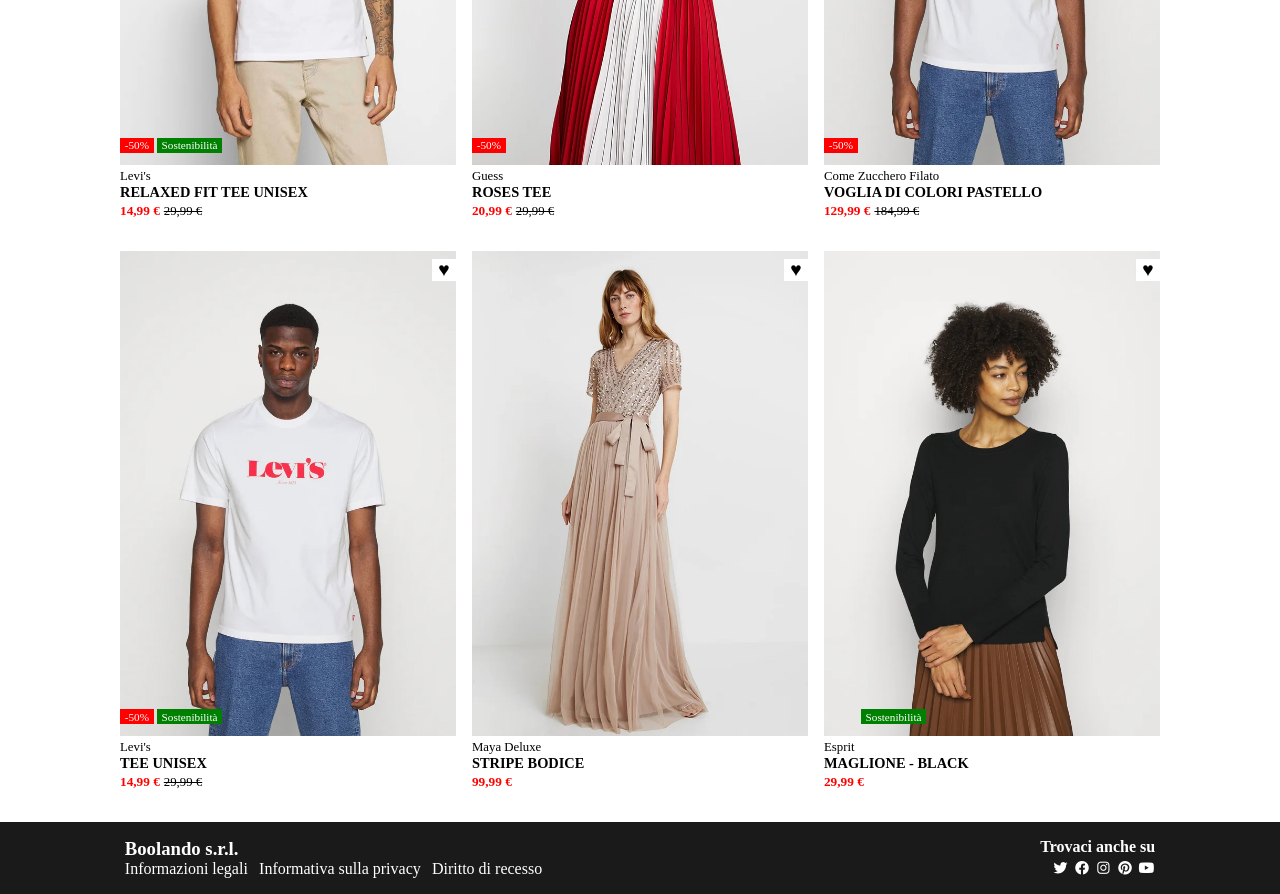
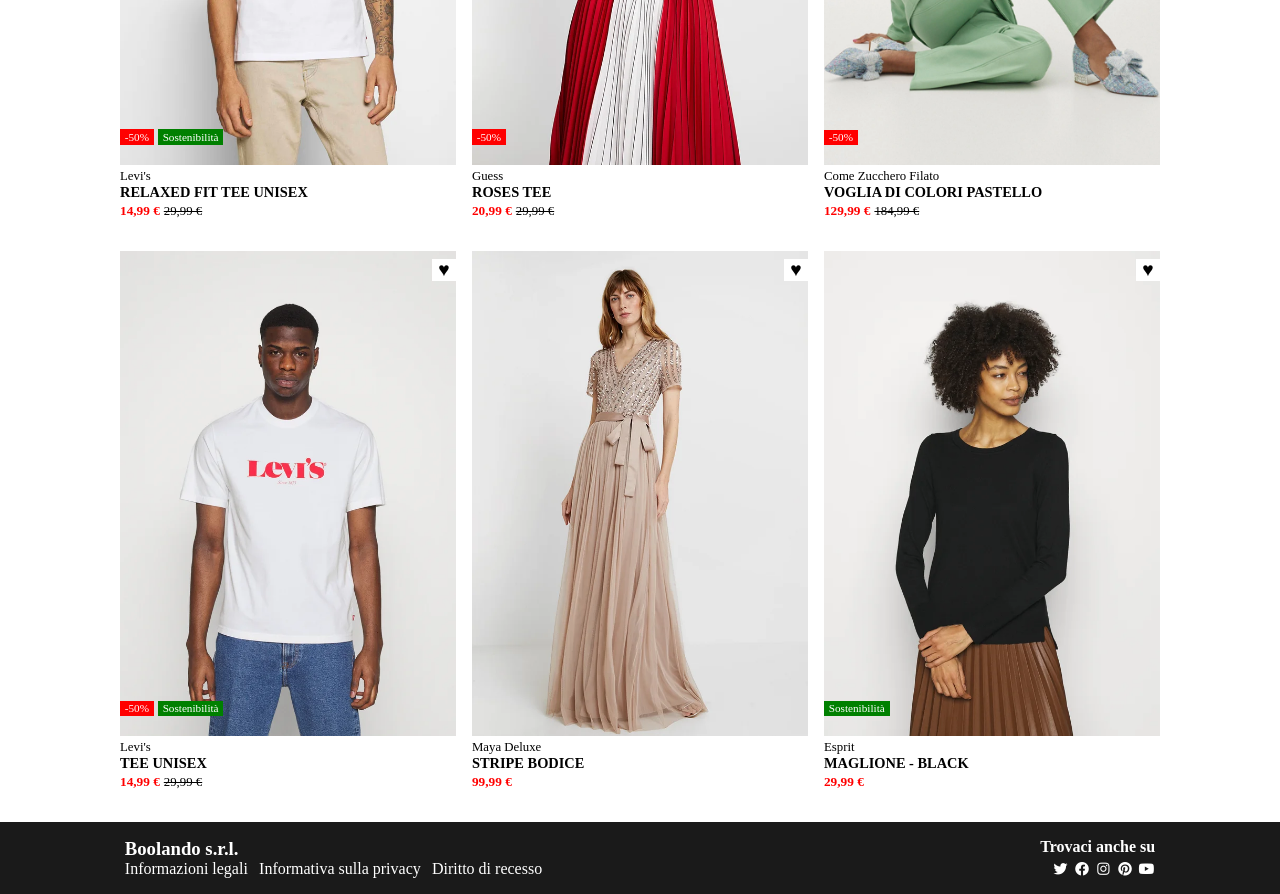
Before and after one commit to agostinoluca/html-css-boolando, a plain HTML site: page index.html in a window 1280 px wide. Shown: the part 400-1294 px from the top of the page. Drawn offline with Linux system fonts and the light colour scheme.

Commit message:
fix card and hover

```diff
--- a/assets/css/style.css
+++ b/assets/css/style.css
@@ -111,6 +111,16 @@
     width: 100%;
 }
 
+.card:hover .d-none{
+    display:block;
+}
+
+.d-none{
+    position: absolute;
+    top: 0;
+    left: 0;
+}
+
 .prefer{
     right: 0;
     top: 0.5rem;
@@ -119,22 +129,29 @@
     font-size: 1.2rem;
 }
 
+.card:hover .prefer{
+    color: red;
+}
+
+.site_main .card .details{
+    bottom: 1.5rem;
+    left: 0;
+}
+
 .discount{
     background-color: var(--boolando-discount);
     color: white;
     padding: 0.1rem 0.3rem;
-    left: 0;
-    bottom: 1rem;
     font-size: 0.7rem;
+    display: inline-block;
 }
 
 .sustainable{
     background-color: var(--boolando-green);
     color: white;
     padding: 0.1rem 0.3rem;
-    left: 2.3rem;
-    bottom: 1rem;
     font-size: 0.7rem;
+    display: inline-block;
 }
 
 .brand{
@@ -160,10 +177,6 @@
 .site_main .row{
     margin-bottom: 2rem;
 }
-
-.card:hover .d-none{
-    display:block;
-}
 /* #endregion main */
 
 /* #region footer */
--- a/index.html
+++ b/index.html
@@ -3,7 +3,7 @@
 <head>
     <meta charset="UTF-8">
     <meta name="viewport" content="width=device-width, initial-scale=1.0">
-    <title>Document</title>
+    <title>Boolando</title>
     <link rel="stylesheet" href="https://cdnjs.cloudflare.com/ajax/libs/font-awesome/6.4.2/css/all.min.css" integrity="sha512-z3gLpd7yknf1YoNbCzqRKc4qyor8gaKU1qmn+CShxbuBusANI9QpRohGBreCFkKxLhei6S9CQXFEbbKuqLg0DA==" crossorigin="anonymous" referrerpolicy="no-referrer" />
     <link rel="stylesheet" href="./assets/css/style.css">
 </head>
@@ -35,8 +35,10 @@
                         <img class="prime_img" src="./assets/img/1.webp" alt="">
                         <img class="d-none" src="./assets/img/1b.webp" alt="">
                         <div class="prefer p-abso">&hearts;</div>
-                        <div class="discount p-abso">-50%</div>
-                        <div class="sustainable p-abso">Sostenibilità</div>
+                        <div class="details p-abso">
+                            <div class="discount">-50%</div>
+                            <div class="sustainable">Sostenibilità</div>
+                        </div>
                     </div>
                     <p class="brand">Levi's</p>
                     <p class="description">RELAXED FIT TEE UNISEX</p>
@@ -48,8 +50,9 @@
                         <img class="d-none" src="./assets/img/2b.webp" alt="">
                         <img class="prime_img" src="./assets/img/2.webp" alt="">
                         <div class="prefer p-abso">&hearts;</div>
-                        <div class="discount p-abso">-50%</div>
-                        <div class="sustainable p-abso d-none">Sostenibilità</div>
+                        <div class="details p-abso">
+                            <div class="discount">-50%</div>
+                        </div>
                     </div>
                     <p class="brand">Guess</p>
                     <p class="description">ROSES TEE</p>
@@ -59,10 +62,11 @@
                 <div class="col-4">
                     <div class="card">
                         <img class="d-none" src="./assets/img/3b.webp" alt="">
-                        <img class="prime_img" src="./assets/img/4.webp" alt="">
+                        <img class="prime_img" src="./assets/img/3.webp" alt="">
                         <div class="prefer p-abso">&hearts;</div>
-                        <div class="discount p-abso">-50%</div>
-                        <div class="sustainable p-abso d-none">Sostenibilità</div>
+                        <div class="details p-abso">
+                            <div class="discount">-50%</div>
+                        </div>
                     </div>
                     <p class="brand">Come Zucchero Filato</p>
                     <p class="description">VOGLIA DI COLORI PASTELLO</p>
@@ -76,8 +80,10 @@
                         <img class="d-none" src="./assets/img/4b.webp" alt="">
                         <img class="prime_img" src="./assets/img/4.webp" alt="">
                         <div class="prefer p-abso">&hearts;</div>
-                        <div class="discount p-abso">-50%</div>
-                        <div class="sustainable p-abso">Sostenibilità</div>
+                        <div class="details p-abso">
+                            <div class="discount">-50%</div>
+                            <div class="sustainable">Sostenibilità</div>
+                        </div>
                     </div>
                     <p class="brand">Levi's</p>
                     <p class="description">TEE UNISEX</p>
@@ -89,8 +95,6 @@
                         <img class="d-none" src="./assets/img/5b.webp" alt="">
                         <img class="prime_img" src="./assets/img/5.webp" alt="">
                         <div class="prefer p-abso">&hearts;</div>
-                        <div class="discount p-abso d-none"></div>
-                        <div class="sustainable p-abso d-none">Sostenibilità</div>
                     </div>
                     <p class="brand">Maya Deluxe</p>
                     <p class="description">STRIPE BODICE</p>
@@ -102,8 +106,9 @@
                         <img class="d-none" src="./assets/img/6b.webp" alt="">
                         <img class="prime_img" src="./assets/img/6.webp" alt="">
                         <div class="prefer p-abso">&hearts;</div>
-                        <div class="discount p-abso d-none"></div>
-                        <div class="sustainable p-abso">Sostenibilità</div>
+                        <div class="details p-abso">
+                            <div class="sustainable">Sostenibilità</div>
+                        </div>
                     </div>
                     <p class="brand">Esprit</p>
                     <p class="description">MAGLIONE - BLACK</p>
```
